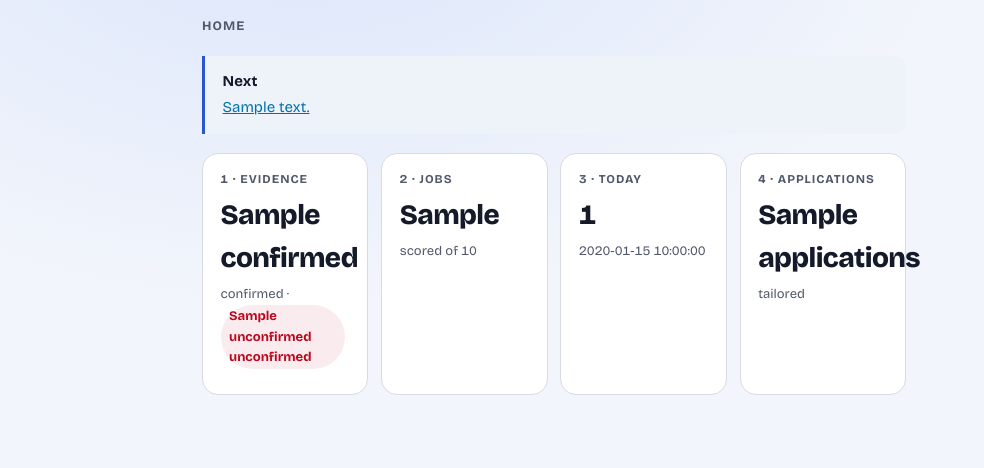
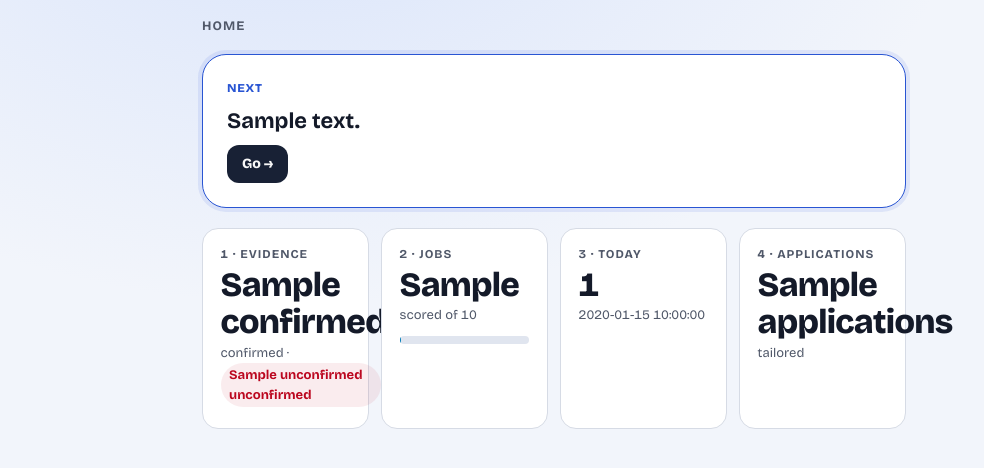
Before and after one commit to t0n-a/jobhunt, a FastAPI app: template src/jobhunt/web/templates/home.html in a window 1280 px wide. Shown: the part 63-531 px from the top of the page, without its empty margins (86-1070 px from the left). Run offline with FastAPI, Linux system fonts and the light colour scheme; the template is opened without the code that fills it: most values are stand-ins (such as "Sample title", 1, 10 or a date in 2020); parts of the project's set-up code (start-up, migrations or seed data) failed here and were passed over.

Commit message:
web: Home and Today on the design system
Home: one highlighted next step with a Go button, then the four pipeline tiles
(jobs tile shows scored-of-total as a bar). Today: the quest in one card, energy
as a segmented control, the reward in a green box, Done next to the note field.

Co-Authored-By: Claude Opus 5.5 <noreply@anthropic.com>
Claude-Session: https://claude.ai/code/session_01XiAr3s8WUvZT13xqAW6qWA

```diff
--- a/src/jobhunt/web/static/app.css
+++ b/src/jobhunt/web/static/app.css
@@ -301,16 +301,35 @@ table.jobs tr[aria-selected="true"] td:first-child { box-shadow: inset 3px 0 0 v
 .map .ring { fill: none; stroke: var(--flag); stroke-dasharray: 3 3; stroke-width: 1.5; }
 
 /* ---------- today ---------- */
-.energy { display: flex; gap: .4rem; margin: .5rem 0 1rem; }
-.energy button[aria-pressed="true"] { border-color: var(--focus); color: var(--ink); background: var(--sel); }
+.quest { padding: 24px; border-radius: 24px; }
+.quest h2 { font-size: clamp(24px, 3vw, 32px); margin: 4px 0 12px; }
+.questbar { display: flex; flex-wrap: wrap; align-items: center; gap: 10px; margin: 0 0 14px; }
+.questbar .pill { margin: 0; }
+.energy { display: inline-flex; gap: 0; margin: 0; padding: 3px; border: 1px solid var(--line); border-radius: 12px; background: var(--paper); }
+.energy button { border: 0; background: none; padding: 6px 12px; border-radius: 9px; color: var(--ink-soft); font-weight: 600; }
+.energy button[aria-pressed="true"] { background: var(--panel-2); color: var(--ink); box-shadow: inset 0 0 0 1px var(--focus); }
+.earns { border-left: 3px solid var(--st-sent); background: var(--ok-bg); border-radius: 0 14px 14px 0; padding: 12px 16px; margin: 0 0 16px; }
+.earns strong { display: block; color: var(--st-sent); font-size: 12px; text-transform: uppercase; letter-spacing: .05em; }
+.earns p { margin: 4px 0 0; }
+.done { display: flex; gap: 8px; align-items: end; }
+.done textarea { flex: 1; }
 
 /* ---------- home ---------- */
-.steps { display: grid; gap: .8rem; grid-template-columns: repeat(auto-fit, minmax(9.5rem, 1fr)); }
-.steps .card .n { font-size: 28px; font-weight: 800; letter-spacing: -.02em; }
-.steps .card .label {
-  font-size: 12px; letter-spacing: .08em; text-transform: uppercase;
-  font-weight: 700; color: var(--ink-soft); margin: 0 0 .3rem;
-}
+.nextstep { padding: 24px; border-radius: 24px; margin: 0 0 20px; display: grid; gap: 10px; justify-items: start;
+  box-shadow: 0 0 0 4px color-mix(in oklch, var(--focus) 10%, transparent); border-color: var(--focus); }
+.nextstep .lbl { font-size: 12px; font-weight: 800; text-transform: uppercase; letter-spacing: .06em; color: var(--focus); }
+.nextstep .big { font-size: 22px; font-weight: 700; line-height: 1.25; margin: 0; }
+.nextstep .big a { color: var(--ink); text-decoration: none; }
+.nextstep .big a:hover { text-decoration: underline; }
+.nextstep .meta { margin: 0; }
+.steps { display: grid; gap: 12px; grid-template-columns: repeat(auto-fit, minmax(10rem, 1fr)); }
+.steps .card { display: grid; gap: 2px; align-content: start; }
+.steps .card:hover { border-color: var(--ink-soft); }
+.steps .card p { margin: 0; }
+.steps .card .n { font-size: 34px; font-weight: 800; letter-spacing: -.02em; line-height: 1.1; }
+.steps .card .label { font-size: 12px; letter-spacing: .08em; text-transform: uppercase; font-weight: 700; color: var(--ink-soft); }
+.steps .fitbar { margin-top: 8px; }
+.steps .fitbar span { min-width: 0; }
 
 /* ---------- text blocks ---------- */
 .letter {
--- a/src/jobhunt/web/templates/home.html
+++ b/src/jobhunt/web/templates/home.html
@@ -1,17 +1,18 @@
 {% extends "base.html" %}
 {% block title %}Home — jobhunt{% endblock %}
 {% block content %}
-<div class="callout">
-  <strong>Next</strong>
+<section class="panel nextstep">
+  <span class="lbl">Next</span>
   {% if state.next_step.href %}
-    <p><a href="{{ state.next_step.href }}">{{ state.next_step.text }}</a></p>
+    <p class="big"><a href="{{ state.next_step.href }}">{{ state.next_step.text }}</a></p>
+    <a class="button primary" href="{{ state.next_step.href }}">Go →</a>
   {% else %}
-    <p>{{ state.next_step.text | replace("`jobhunt scan`", "<code>jobhunt scan</code>") | safe }}</p>
+    <p class="big">{{ state.next_step.text | replace("`jobhunt scan`", "<code>jobhunt scan</code>") | safe }}</p>
   {% endif %}
   {% if state.confirmed + state.unconfirmed == 0 %}
     <p class="meta">Import a CV, your GitHub or a course list — or <a href="/counselor">talk to the counselor</a>.</p>
   {% endif %}
-</div>
+</section>
 
 <div class="steps">
   <a class="card" href="/atoms">
@@ -24,6 +25,7 @@
     <p class="label">2 · Jobs</p>
     <p class="n">{{ state.jobs_scored }}</p>
     <p class="meta">scored of {{ state.jobs_total }}</p>
+    {% if state.jobs_total %}<div class="fitbar"><span><i style="--p: {{ (100 * state.jobs_scored / state.jobs_total)|round|int }}"></i></span></div>{% endif %}
   </a>
   <a class="card" href="/today">
     <p class="label">3 · Today</p>
```
Also changed, not shown: src/jobhunt/web/templates/today.html (+11 -5 lines).
